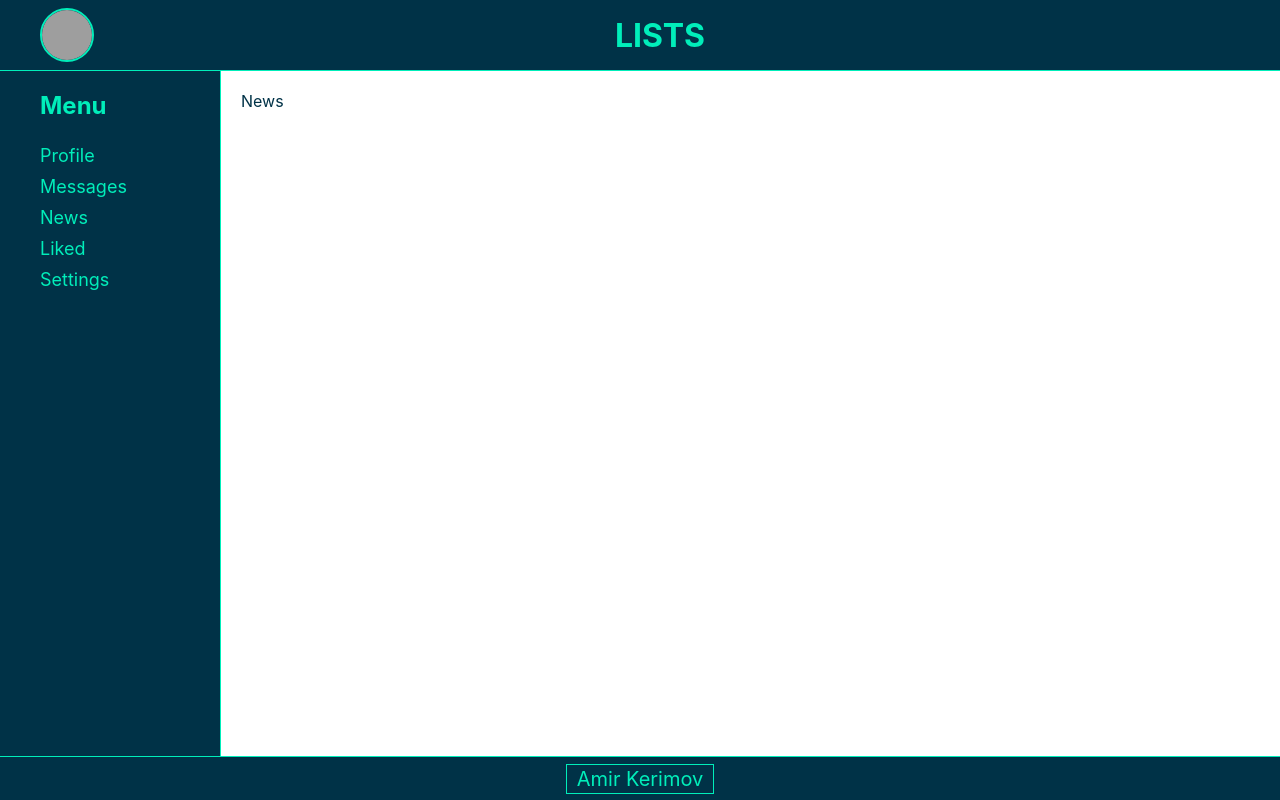
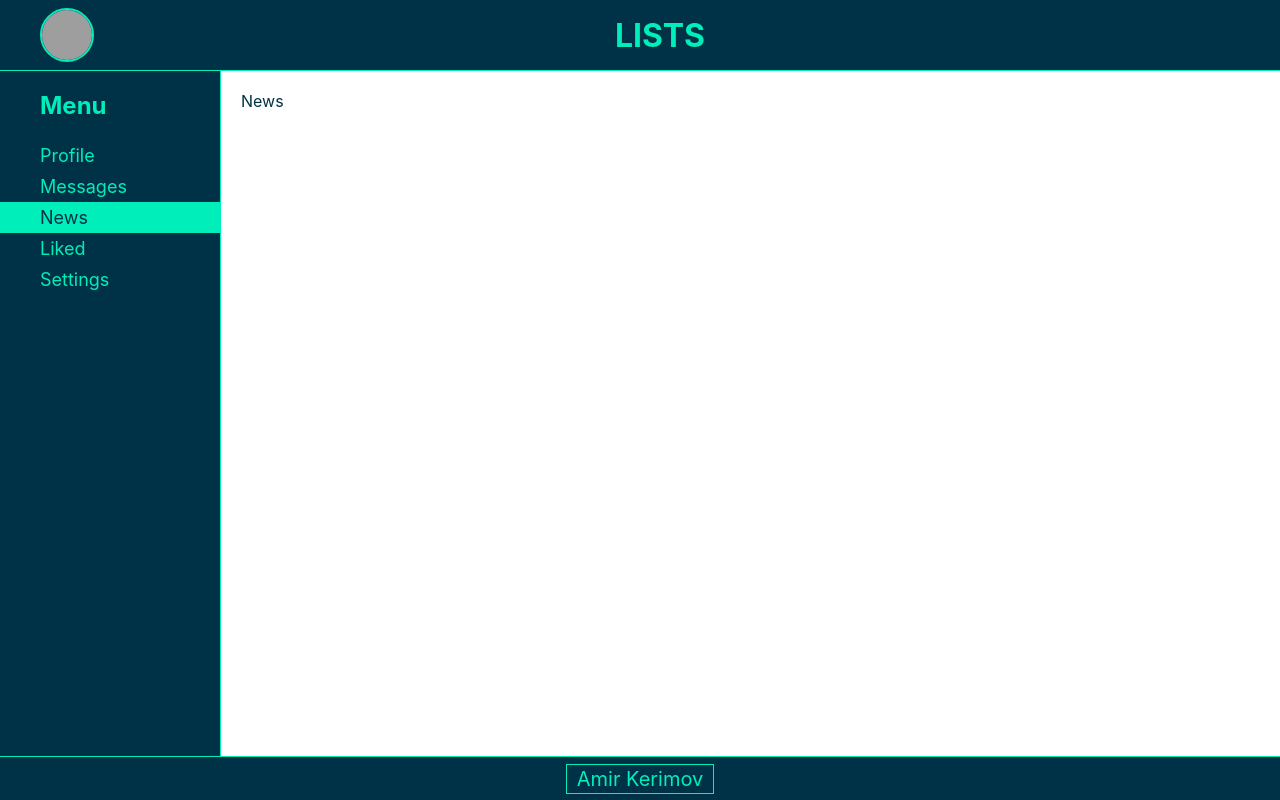
Before and after one commit to KerAm-js/react-my-first-app, a React (Create React App) app: page /news in a window 1280 px wide. Built offline with nearby package versions, Linux system fonts and the light colour scheme; grey boxes are pictures that could not be loaded.

Commit message:
20: NavLink

```diff
--- /dev/null
+++ b/src/components/Navbar/Item/Item.jsx
@@ -0,0 +1,13 @@
+import React from 'react';
+import {NavLink} from 'react-router-dom';
+import s from './Item.module.css';
+
+const Item = (props) => {
+  return (
+    <div className={`${s.item}`}>
+      <NavLink to={props.link} activeClassName={s.active}> {props.text} </NavLink>
+    </div>
+  );
+};
+
+export default Item;
--- /dev/null
+++ b/src/components/Navbar/Item/Item.module.css
@@ -0,0 +1,18 @@
+.item {
+  display: flex;
+}
+.item a {
+  padding: 5px 0 5px 40px;
+  flex: 1;
+  font-size: 18px;
+  color: rgb(0, 238, 186);
+}
+.item a.active {
+  background-color: rgb(0, 238, 186);
+  color: rgb(0, 50, 71);
+}
+.item:hover {
+  cursor: pointer;
+  background-color: rgb(0, 75, 107);
+  color: rgb(0, 255, 200)
+}
--- a/src/components/Navbar/Navbar.jsx
+++ b/src/components/Navbar/Navbar.jsx
@@ -1,5 +1,7 @@
 import React from 'react';
+import {NavLink} from 'react-router-dom';
 import s from './Navbar.module.css';
+import Item from './Item/Item';
 
 const Navbar = () => {
   return (
@@ -8,21 +10,11 @@ const Navbar = () => {
         <h2>Menu</h2>
       </div>
       <div className={s.items}>
-        <div className={`${s.item}`}>
-          <a className={s.link} href="/profile">Profile</a>
-        </div>
-        <div className={s.item}>
-          <a className={s.link} href="/messages">Messages</a>
-        </div>
-        <div className={s.item}>
-          <a className={s.link} href="/news">News</a>
-        </div>
-        <div className={s.item}>
-          <a className={s.link} href="/liked">Liked</a>
-        </div>
-        <div className={s.item}>
-          <a className={s.link} href="/settings">Settings</a>
-        </div>
+      <Item text="Profile" link="/profile"/>
+        <Item text="Messages" link="/messages"/>
+        <Item text="News" link="/news"/>
+        <Item text="Liked" link="/liked"/>
+        <Item text="Settings" link="/settings"/>
       </div>
     </nav>
   );
```
Also changed, not shown: 1 other file (tests, documents, lock files or other folders).
